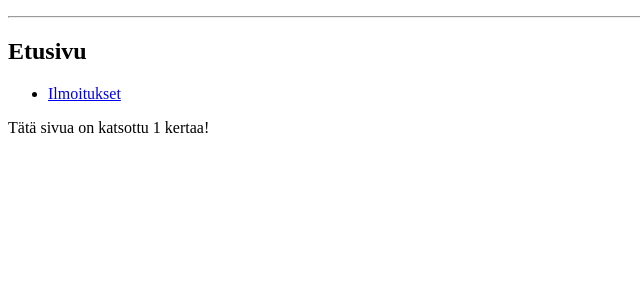
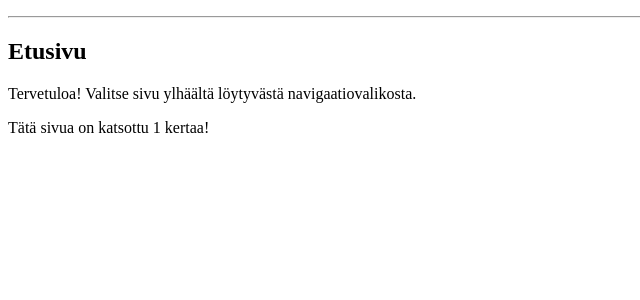
Before and after one commit to valtsu41/tikawe-lainaaja, a Flask app: page / in a window 1280 px wide. Shown: the part 170-470 px from the top of the page, without its empty margins (0-640 px from the left). Run offline with Flask 3, Linux system fonts and the light colour scheme; data comes from the database, SQL or seed files in the repository.

Commit message:
Remove redundant link from front page

```diff
--- a/templates/index.html
+++ b/templates/index.html
@@ -4,11 +4,9 @@
 
 {% block content %}
 <h2>Etusivu</h2>
-<ul>
-    <li>
-        <a href="/posts">Ilmoitukset</a>
-    </li>
-</ul>
+<p>
+    Tervetuloa! Valitse sivu ylhäältä löytyvästä navigaatiovalikosta.
+</p>
 <p>
     Tätä sivua on katsottu {{ visit_count }} kertaa!
 </p>
```
